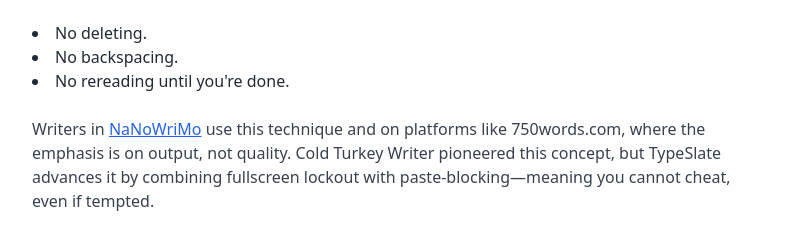
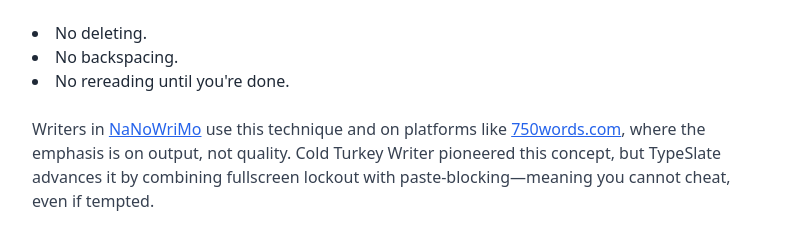
Before and after one commit to Josh-writes/typeslate-website, a plain HTML site: page blog/beat-the-inner-editor/index.html in a window 1280 px wide. Shown: the part 2355-2589 px from the top of the page, without its empty margins (240-1037 px from the left). Drawn offline with nearby package versions, Linux system fonts and the light colour scheme.

Commit message:
added outbound link

```diff
--- a/blog/beat-the-inner-editor/index.html
+++ b/blog/beat-the-inner-editor/index.html
@@ -127,7 +127,7 @@
 <li>No backspacing.</li>
 <li>No rereading until you're done.</li>
 </ul>
-<p class='text-base text-gray-700'>Writers in <a href="/blog/the-ultimate-nanowrimo-setup/" class="text-blue-600 underline hover:text-blue-800 transition">NaNoWriMo</a> use this technique and on platforms like 750words.com, where the emphasis is on output, not quality. Cold Turkey Writer pioneered this concept, but TypeSlate advances it by combining fullscreen lockout with paste-blocking—meaning you cannot cheat, even if tempted. </p>
+<p class='text-base text-gray-700'>Writers in <a href="/blog/the-ultimate-nanowrimo-setup/" class="text-blue-600 underline hover:text-blue-800 transition">NaNoWriMo</a> use this technique and on platforms like <a href="https://750words.com/" class="text-blue-600 underline hover:text-blue-800 transition">750words.com</a>, where the emphasis is on output, not quality. Cold Turkey Writer pioneered this concept, but TypeSlate advances it by combining fullscreen lockout with paste-blocking—meaning you cannot cheat, even if tempted. </p>
 <p class='text-base text-gray-700'>The effect? You keep writing. Even if it’s messy. And that momentum is what most writers need.</p>
 <h2 class='text-2xl font-semibold mt-8'>6. Use Prompts to Prime the Pump</h2>
 <p class='text-base text-gray-700'>If you freeze up because you're unsure where to begin, your inner editor jumps in to “help”—by criticizing every possible opening line.</p>
```
